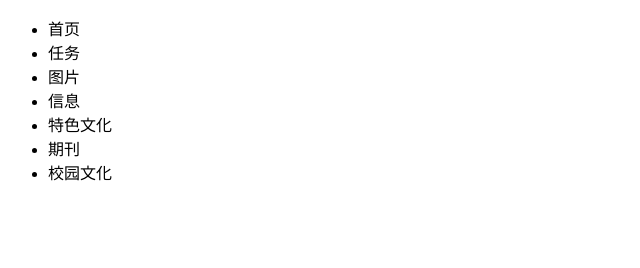
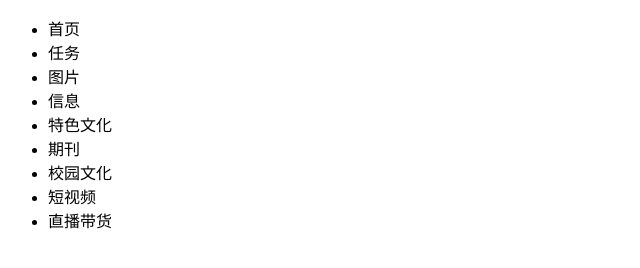
Before and after one commit to ZhangQing-cloud/practice, a plain HTML site: page index.html in a window 1280 px wide. Shown: the whole page, without its empty margins (0-640 px from the left). Drawn offline with Linux system fonts and the light colour scheme.

Commit message:
在家里新添功能

```diff
--- a/index.html
+++ b/index.html
@@ -13,6 +13,8 @@
 			<li>特色文化</li>
 			<li>期刊</li>
 			<li>校园文化</li>
+			<li>短视频</li>
+			<li>直播带货</li>
 		</ul>
 	</body>
 </html>
```
